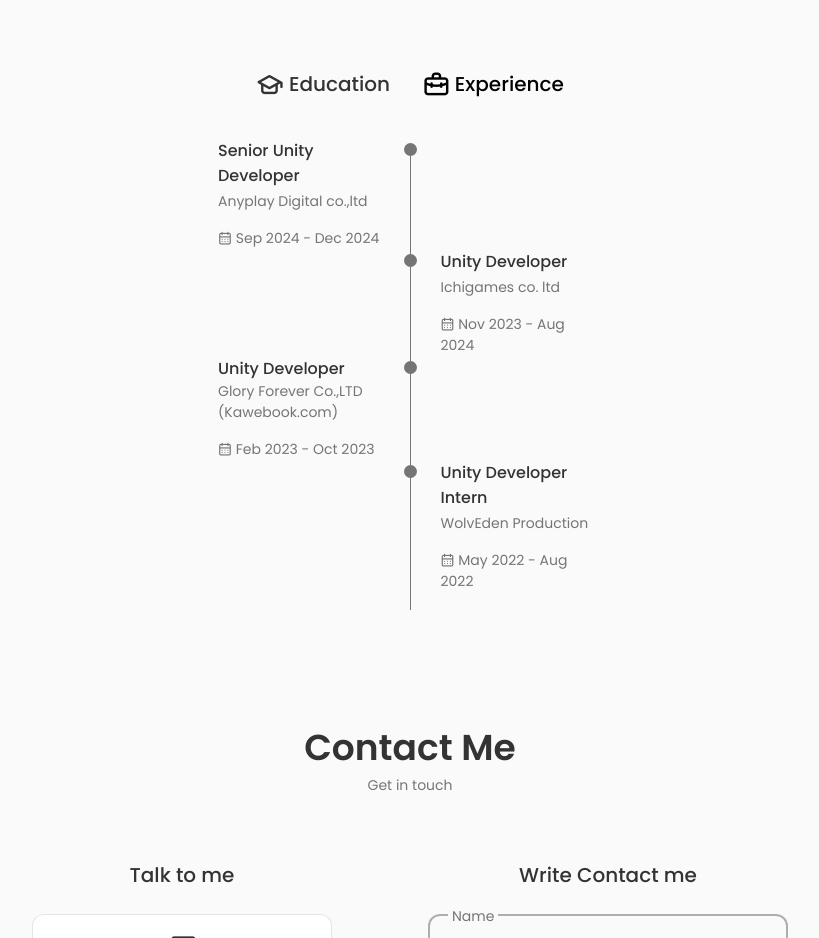
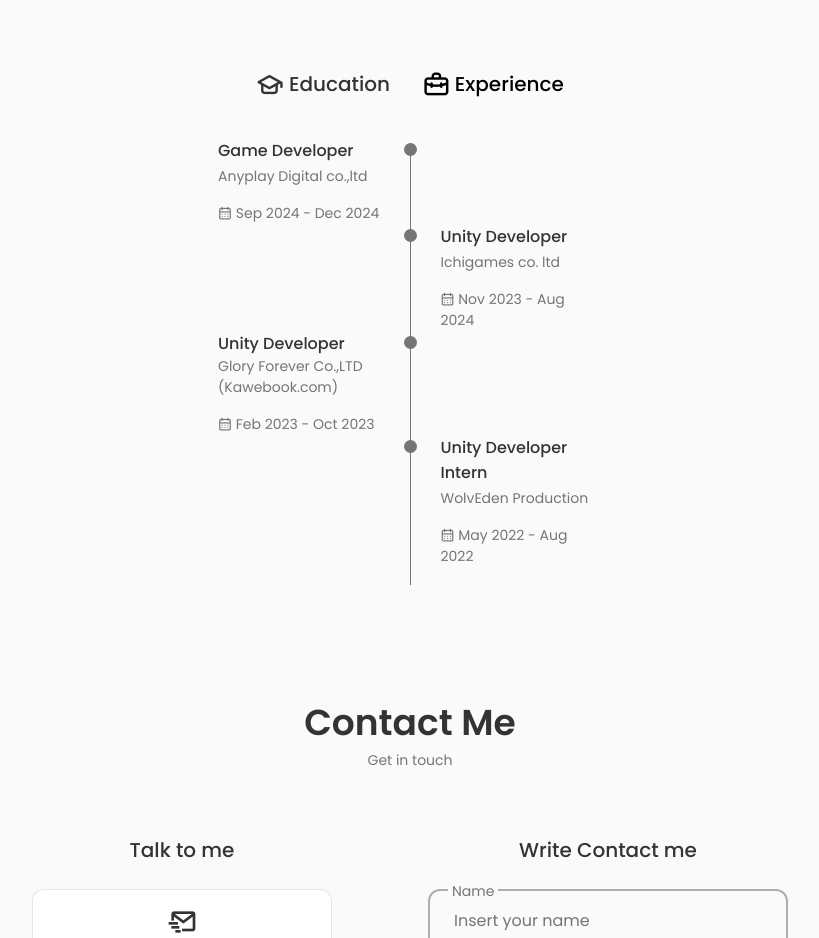
Before and after one commit to KasiditR/portfolio-kasidit, a React (Create React App) app: page / in a window 1280 px wide. Shown: the part 6480-7418 px from the top of the page, without its empty margins (230-1049 px from the left). Built offline with nearby package versions, Linux system fonts and the light colour scheme.

Commit message:
[update] position

```diff
--- a/src/components/qualification/index.jsx
+++ b/src/components/qualification/index.jsx
@@ -76,7 +76,7 @@ const Qualification = () => {
   ];
   const experienceContent = [
     {
-      title: "Senior Unity Developer",
+      title: "Game Developer",
       subtitle: "Anyplay Digital co.,ltd",
       duration: "Sep 2024 - Dec 2024",
     },
```
